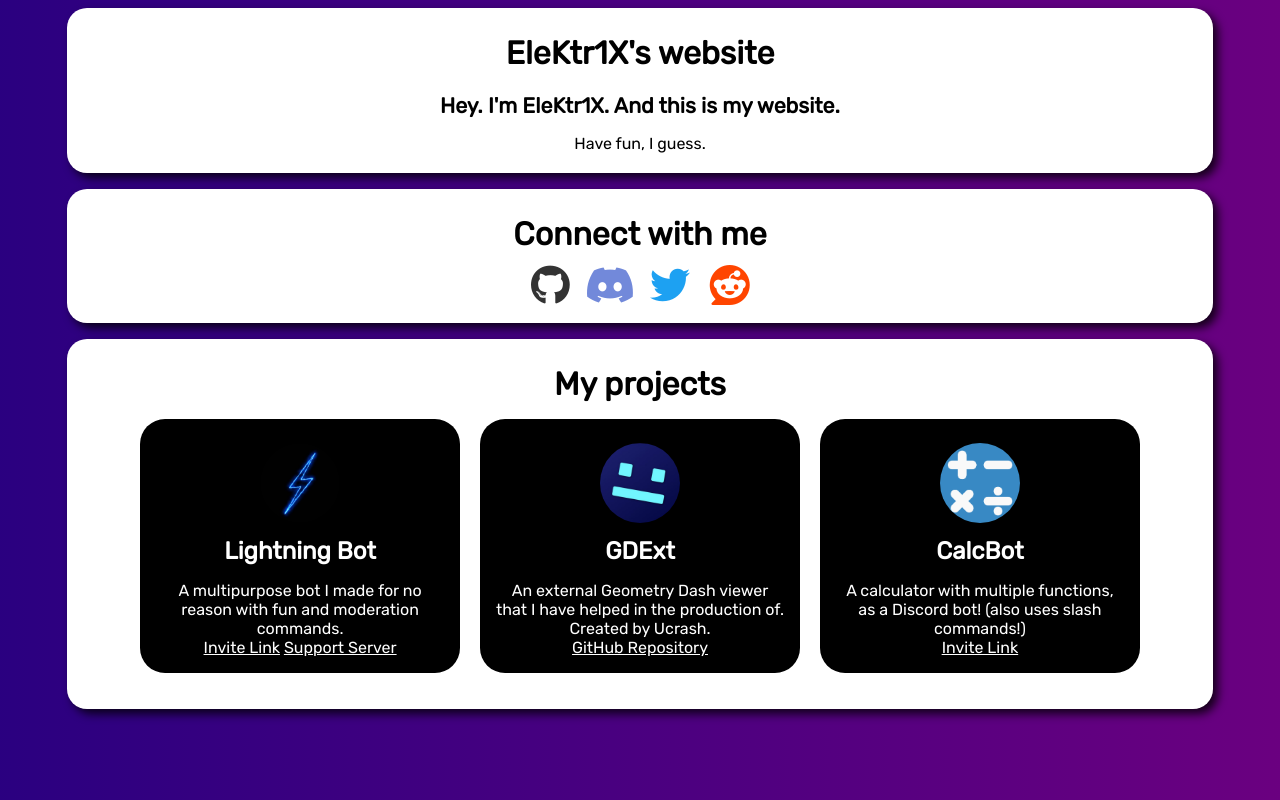
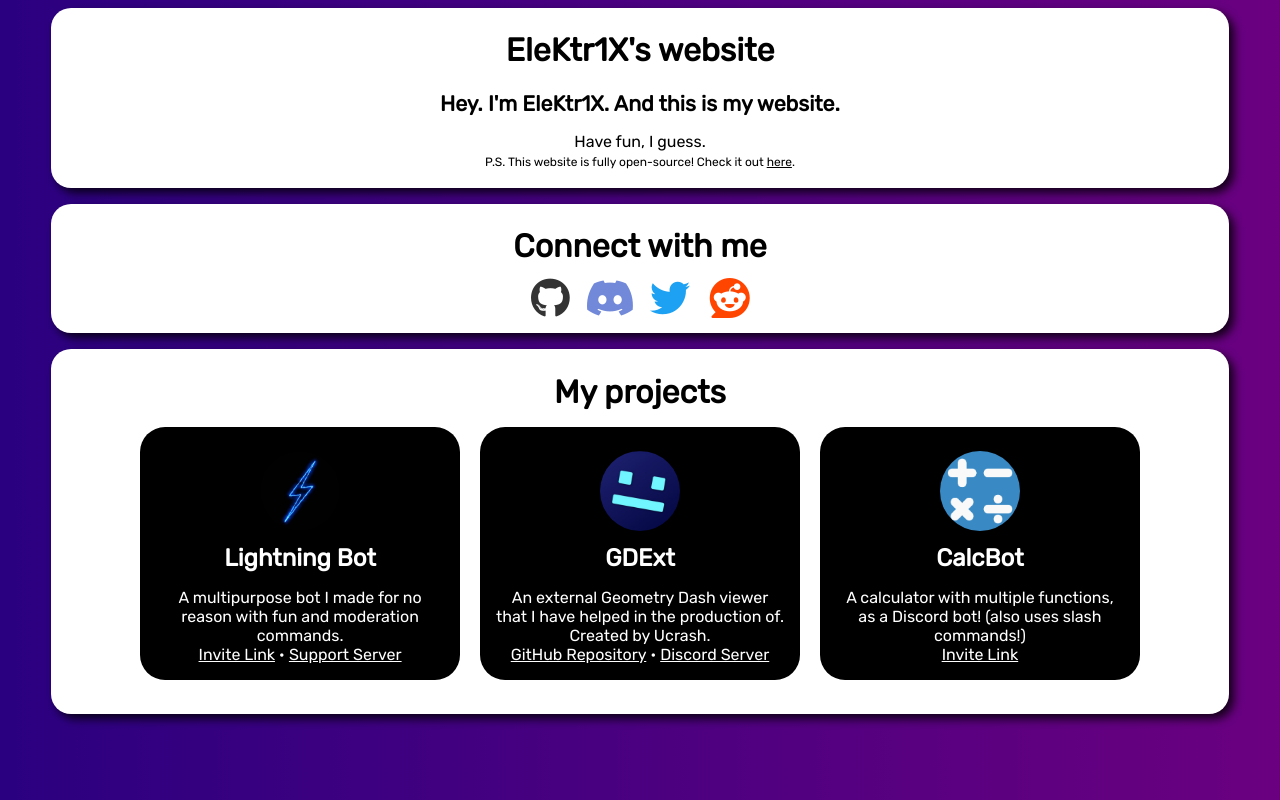
Before and after one commit to EleKtr1X/elektr1x.github.io, a plain HTML site: page index.html in a window 1280 px wide. Drawn offline with Linux system fonts and the light colour scheme.

Commit message:
Change styles, add link and bullets

```diff
--- a/index.html
+++ b/index.html
@@ -36,7 +36,10 @@
     <div class='box'>
       <h1>EleKtr1X's website</h1>
       <h3>Hey. I'm EleKtr1X. And this is my website.</h3>
-      <p>Have fun, I guess.</p>
+      <p>
+        Have fun, I guess.<br/>
+        <span style="font-size:12px;">P.S. This website is fully open-source! Check it out <a href="https://github.com/EleKtr1X/elektr1x.github.io">here</a>.</span>
+      </p>
     </div>
     <div class='box'>
       <h1>Connect with me</h1>
@@ -56,6 +59,7 @@
           <p>
             A multipurpose bot I made for no reason with fun and moderation commands.<br />
             <a href="https://discord.com/oauth2/authorize?client_id=589803927885578261&scope=bot">Invite Link</a>
+            &bullet;
             <a href="https://discord.gg/dqV3ypQ">Support Server</a>
           </p>
         </div>
@@ -66,6 +70,8 @@
             An external Geometry Dash viewer that I have helped in the production of. Created by Ucrash.
             <br />
             <a href="https://github.com/gdext/editor">GitHub Repository</a>
+            &bullet;
+            <a href="https://discord.gg/nrHkbb3uPs">Discord Server</a>
           </p>
         </div>
         <div class="project-container">
--- a/style.css
+++ b/style.css
@@ -45,7 +45,7 @@
     width: 90%;
     border-radius: 20px;
     background-color: white;
-    padding: 0.333vw;
+    padding: 2px 20px;
     box-shadow: 5px 5px 10px rgba(0, 0, 0, .8)
 }
 
```
